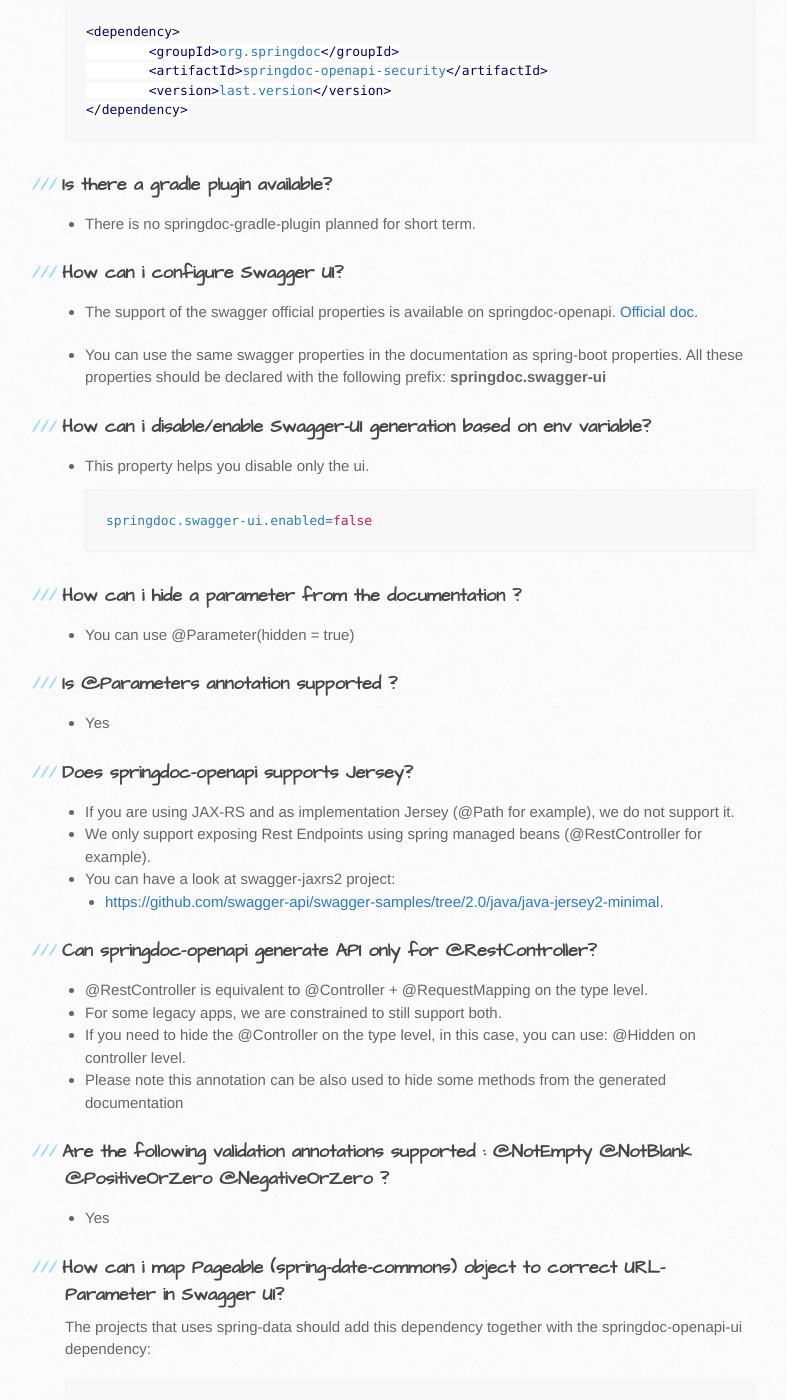
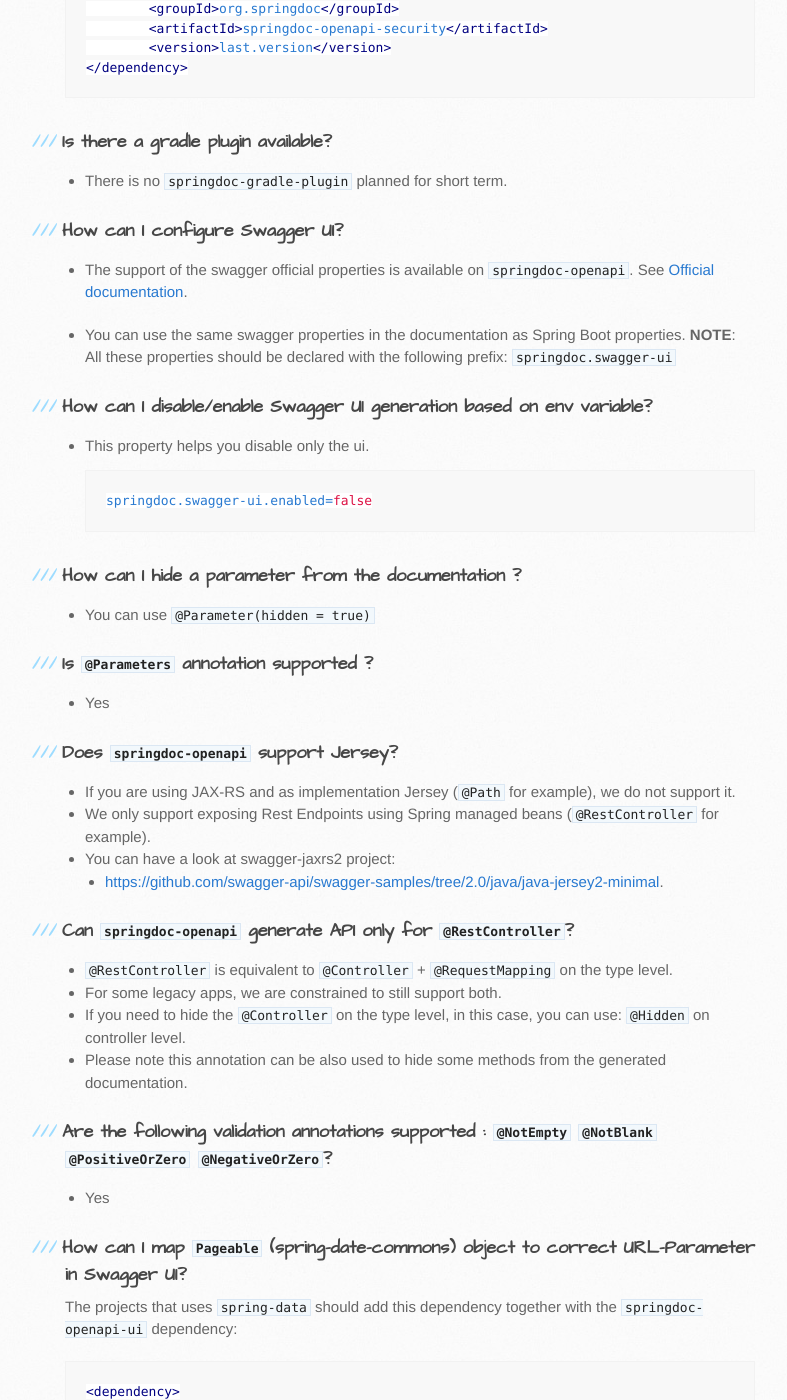
Before and after one commit to springdoc/springdoc-openapi-demos, a Jekyll site: the page built from docs/faq.md, in a window 1280 px wide and 1400 px high, scrolled down 3255 px. Shown: the whole window, without its empty margins (105-892 px from the left). Built offline with Jekyll 4.4.1, drawn with Linux system fonts in a browser that asks for light colours; our own code applies the rules of GitHub Pages for plain Markdown files; some of the changed text lies outside the part shown.

Commit message:
Enhance FAQ and index documentation

````diff
--- a/docs/faq.md
+++ b/docs/faq.md
@@ -123,45 +121,45 @@
 ```
 
 ### Is there a gradle plugin available?
-- There is no springdoc-gradle-plugin planned for short term.
+- There is no `springdoc-gradle-plugin` planned for short term.
 
 
-### How can i configure Swagger UI?
-- The support of the swagger official properties is available on springdoc-openapi.  [Official doc](https://swagger.io/docs/open-source-tools/swagger-ui/usage/configuration/).
+### How can I configure Swagger UI?
+- The support of the swagger official properties is available on `springdoc-openapi`.  See [Official documentation](https://swagger.io/docs/open-source-tools/swagger-ui/usage/configuration/).
 
-- You can use the same swagger properties in the documentation as spring-boot properties.
-All these properties should be declared with the following prefix: **springdoc.swagger-ui**
+- You can use the same swagger properties in the documentation as Spring Boot properties.
+**NOTE**: All these properties should be declared with the following prefix: `springdoc.swagger-ui`
 
 
-### How can i disable/enable Swagger-UI generation based on env variable?
+### How can I disable/enable Swagger UI generation based on env variable?
 - This property helps you disable only the ui.
 ```properties
 springdoc.swagger-ui.enabled=false
 ```
 
-### How can i hide a parameter from the documentation ?
-- You can use @Parameter(hidden = true)
+### How can I hide a parameter from the documentation ?
+- You can use `@Parameter(hidden = true)`
 
-### Is @Parameters annotation supported ?
+### Is `@Parameters` annotation supported ?
 - Yes
 
-### Does springdoc-openapi supports Jersey?
-- If you are using JAX-RS and as implementation Jersey (@Path for example), we do not support it.
-- We only support exposing Rest Endpoints using spring managed beans (@RestController for example).
+### Does `springdoc-openapi` support Jersey?
+- If you are using JAX-RS and as implementation Jersey (`@Path` for example), we do not support it.
+- We only support exposing Rest Endpoints using Spring managed beans (`@RestController` for example).
 - You can have a look at swagger-jaxrs2 project:
   - [https://github.com/swagger-api/swagger-samples/tree/2.0/java/java-jersey2-minimal](https://github.com/swagger-api/swagger-samples/tree/2.0/java/java-jersey2-minimal).
 
-### Can springdoc-openapi generate API only for @RestController?
-- @RestController is equivalent to @Controller + @RequestMapping on the type level.
+### Can `springdoc-openapi` generate API only for `@RestController`?
+- `@RestController` is equivalent to `@Controller` + `@RequestMapping` on the type level.
 - For some legacy apps, we are constrained to still support both.
-- If you need to hide the @Controller on the type level, in this case, you can use: @Hidden on controller level.
-- Please note this annotation can be also used to hide some methods from the generated documentation
+- If you need to hide the `@Controller` on the type level, in this case, you can use: `@Hidden` on controller level.
+- Please note this annotation can be also used to hide some methods from the generated documentation.
 
-### Are the following validation annotations supported : @NotEmpty @NotBlank @PositiveOrZero @NegativeOrZero  ?
+### Are the following validation annotations supported : `@NotEmpty` `@NotBlank` `@PositiveOrZero` `@NegativeOrZero`?
 - Yes
 
-###  How can i map Pageable (spring-date-commons) object to correct URL-Parameter in Swagger UI?
-The projects that uses spring-data should add this dependency together with the springdoc-openapi-ui dependency:
+###  How can I map `Pageable` (spring-date-commons) object to correct URL-Parameter in Swagger UI?
+The projects that uses `spring-data` should add this dependency together with the `springdoc-openapi-ui` dependency:
 ```xml
 <dependency>
     <groupId>org.springdoc</groupId>
@@ -170,8 +168,8 @@
 </dependency>
 ```
 
-### How can i generate enums in the generated description?
-- You could add a property allowableValues, to @Parameter. For example
+### How can I generate enums in the generated description?
+- You could add a property `allowableValues`, to `@Parameter`. For example:
 
 ```java
 @GetMapping("/example")
@@ -181,7 +179,7 @@
 }
 ```
 
-- or you could override toString on your enum:
+- or you could override `toString` on your enum:
 
 ```java
 @Override
@@ -191,51 +189,51 @@
 }
 ```
 
-### Does it really support spring boot 2.2.x.RELEASE & Hateoas 1.0?
+### Does it really support Spring Boot 2.2.x.RELEASE & Hateoas 1.0?
 - Yes
 
-### How can i deploy the Doploy springdoc-openapi-ui, behind a reverse proxy?
-- You need to make sure the following header is set in your reverse proxy configuration: X-Forwarded-Prefix
-- For example, using apache 2, configuration
+### How can I deploy the Doploy `springdoc-openapi-ui`, behind a reverse proxy?
+- You need to make sure the following header is set in your reverse proxy configuration: `X-Forwarded-Prefix`
+- For example, using Apache 2, configuration:
 ```properties
 RequestHeader set X-Forwarded-Prefix "/custom-path"
 ```
-- Then, in your spring-boot application make sure your application handles this header: X-Forwarded-For. There are two ways to achieve this:
+- Then, in your Spring Boot application make sure your application handles this header: `X-Forwarded-For`. There are two ways to achieve this:
 ```properties
 server.use-forward-headers=true
 ```
-- Since spring-boot 2.2, there is a new property to handle reverse proxy headers:
+- Since Spring Boot 2.2, there is a new property to handle reverse proxy headers:
 ```properties
 server.forward-headers-strategy=framework
 ```
-- Or you can add the following Bean to your application:
+- Or you can add the following bean to your application:
 ```java
 @Bean
 ForwardedHeaderFilter forwardedHeaderFilter() {
    return new ForwardedHeaderFilter();
 }
 ```
-### How can i control the default expansion setting for the operations and tags, in the swagger-ui ,
+### How can I control the default expansion setting for the operations and tags, in the Swagger Ui ,
 - You can set this property in your application.yml like so for example:
 ```properties
 springdoc.swagger-ui.doc-expansion= none
 ```
-###  Is @JsonView annotations in Spring MVC APIs supported?
+###  Is `@JsonView` annotations in Spring MVC APIs supported?
 - Yes
 
-### Adding springdoc-openapi-ui dependency breaks my public/index.html welcome page
-- If you already have static content on your root, and you don't want it to be overridden by springdoc-openapi-ui configuration, you can just define a custom configuration of the swagger-ui, in order not to override the configuration of your files from in your context-root:
+### Adding `springdoc-openapi-ui` dependency breaks my `public/index.html` welcome page
+- If you already have static content on your root, and you don't want it to be overridden by `springdoc-openapi-ui` configuration, you can just define a custom configuration of the `swagger-ui`, in order not to override the configuration of your files from in your context-root:
 - For example use:
 ```properties
 springdoc.swagger-ui.path= /swagger-ui/api-docs.html
 ```
 
-### How can i test the Swagger UI?
+### How can I test the Swagger UI?
 - You can have a look on this sample test of the ui:
 - [https://github.com/springdoc/springdoc-openapi/blob/master/springdoc-openapi-ui/src/test/java/test/org/springdoc/ui/app1/SpringDocApp1Test.java](https://github.com/springdoc/springdoc-openapi/blob/master/springdoc-openapi-ui/src/test/java/test/org/springdoc/ui/app1/SpringDocApp1Test.java).
 
-### How can i customise the OpenAPI object ?
-- You can write your own implementation of OpenApiCustomiser.
+### How can I customise the OpenAPI object ?
+- You can write your own implementation of `OpenApiCustomiser`.
 - An example is available on:
   - [https://github.com/springdoc/springdoc-openapi/blob/master/springdoc-openapi-webmvc-core/src/test/java/test/org/springdoc/api/app39/SpringDocApp39Test.java](https://github.com/springdoc/springdoc-openapi/blob/master/springdoc-openapi-webmvc-core/src/test/java/test/org/springdoc/api/app39/SpringDocApp39Test.java).
 
@@ -376,8 +378,8 @@
 - Generating automatically server url may be useful, if the documentation is not present.
 - If the server annotations are present, they will be used instead.
 
-###How can i expose the api-docs endpoints without using the swagger-ui?
-- You should use the springdoc-openapi-core dependency only:
+###How can I expose the api-docs endpoints without using the `swagger-ui`?
+- You should use the `springdoc-openapi-core` dependency only:
 
 ```xml
 <dependency>
````
Also changed, not shown: other parts of docs/faq.md (+80 -78 lines), docs/index.md (+45 -45 lines).
